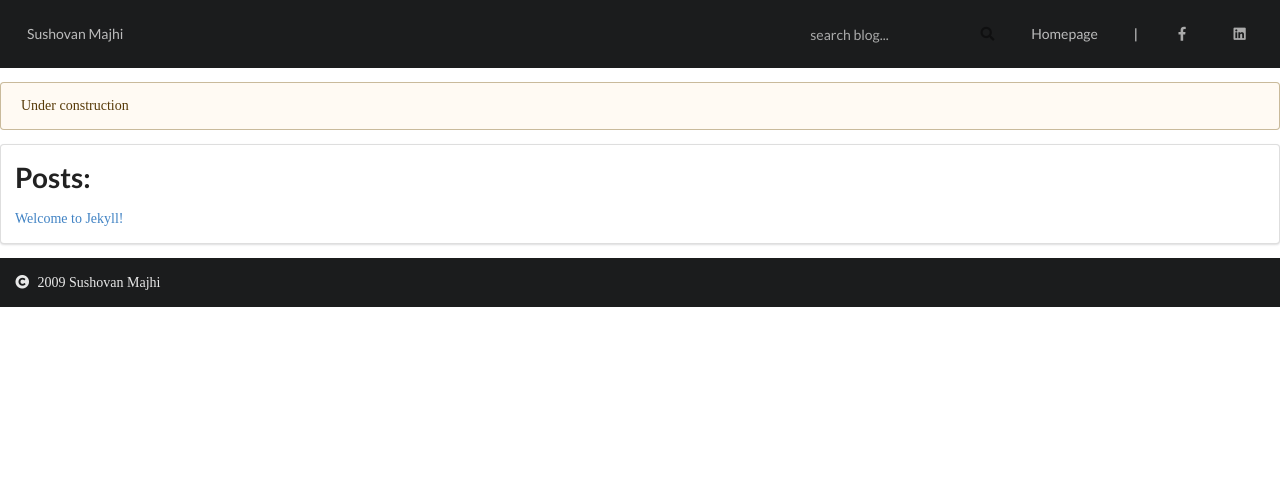
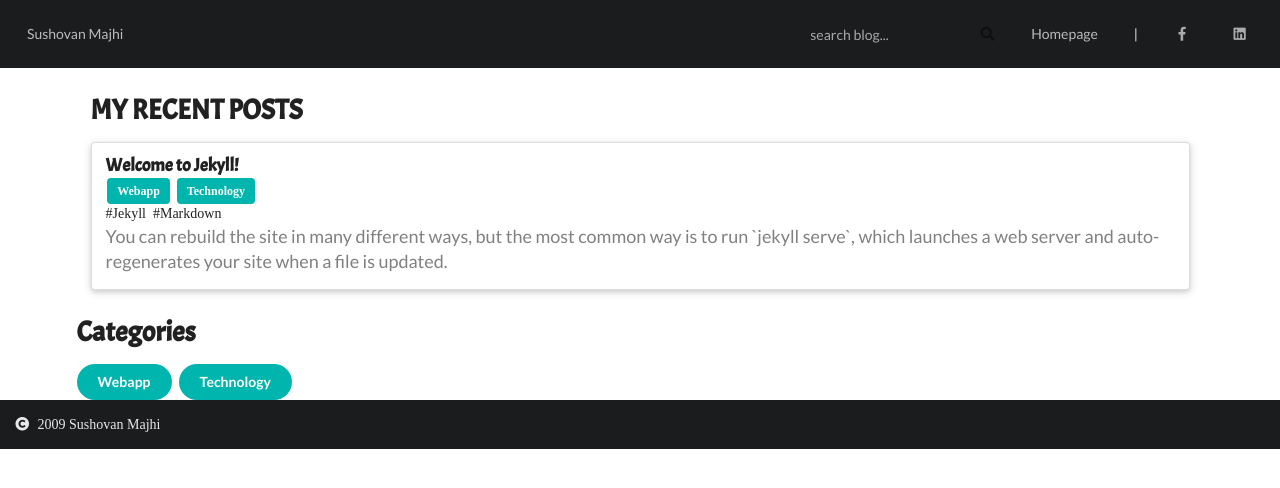
Before and after one commit to hasanmahmood1/hasanmahmood1.github.io, a Jekyll site: the page built from blog.html, in a window 1280 px wide. Shown: the top 488 px of the page. Built offline with Jekyll 4.4.1, drawn with Linux system fonts in a browser that asks for light colours; nearby versions of some CDN libraries; some web fonts are replaced.

Commit message:
add post

```diff
--- a/_posts/2018-09-17-welcome-to-jekyll.markdown
+++ b/_posts/2018-09-17-welcome-to-jekyll.markdown
@@ -2,10 +2,13 @@
 layout: post
 title:  "Welcome to Jekyll!"
 date:   2018-09-17 09:03:45 -0500
-categories: jekyll update
+categories: [Webapp, Technology]
+tags: [Jekyll, Markdown]
+intro: " You can rebuild the site in many different ways, but the most common way is to
+       run `jekyll serve`, which launches a web server and auto-regenerates your site when a
+       file is updated."
 ---
-You’ll find this post in your `_posts` directory. Go ahead and edit it and re-build the site to see your changes. You can rebuild the site in many different ways, but the most common way is to run `jekyll serve`, which launches a web server and auto-regenerates your site when a file is updated.
-
+You’ll find this post in your `_posts` directory. Go ahead and edit it and re-build the site to see your changes.
 To add new posts, simply add a file in the `_posts` directory that follows the convention `YYYY-MM-DD-name-of-post.ext` and includes the necessary front matter. Take a look at the source for this post to get an idea about how it works.
 
 Jekyll also offers powerful support for code snippets:
--- a/blog.html
+++ b/blog.html
@@ -1,14 +1,32 @@
 ---
-layout:    blog
+layout: blog
 permalink: blog
-title:     BLOG
+title: BLOG
 ---
-<div class="ui warning message">
-  Under construction
+<div class="ui basic segment container">
+  <h1 class="ui header">MY RECENT POSTS</h1>
+  <div class="ui segements">
+    {% for post in site.posts %}
+    <div class="ui raised segment">
+      <a href="{{ post.url }}">
+	<div class="ui header">{{ post.title }}</div>
+      </a>
+      {% for cat in post.categories %}
+      <div class="ui teal label">{{ cat }}</div>
+      {% endfor %}
+      <br>
+      {% for tag in post.tags %}
+      #{{ tag }}&nbsp;
+      {% endfor %}
+      <p>{{ post.intro }}</p>
+    </div>
+    {% endfor %}
+  </div>
 </div>
-<div class="ui segment">
-  <h1>Posts:</h1>
-  {% for post in site.posts %}
-  <a href="{{ post.url }}">{{ post.title }}</a>
+
+<div class="ui segement container">
+  <h1 class="ui header">Categories</h1>
+  {% for category in site.categories %}
+  <div class="ui teal circular button" href="{{ category.url }}">{{ category[0] }}</div>
   {% endfor %}
 </div>
```
Also changed, not shown: _layouts/post.html (added, +7 -0 lines), _config.yml (line endings or trailing spaces).
